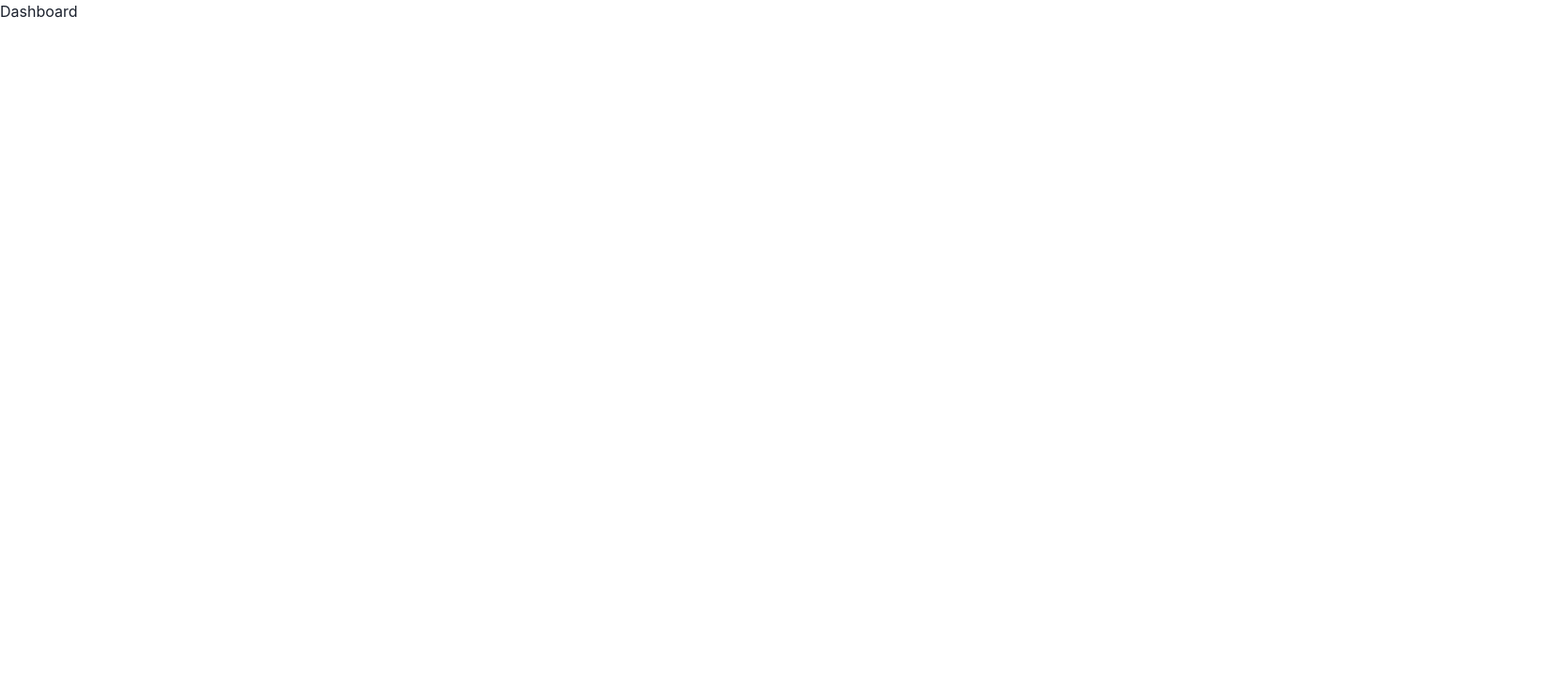
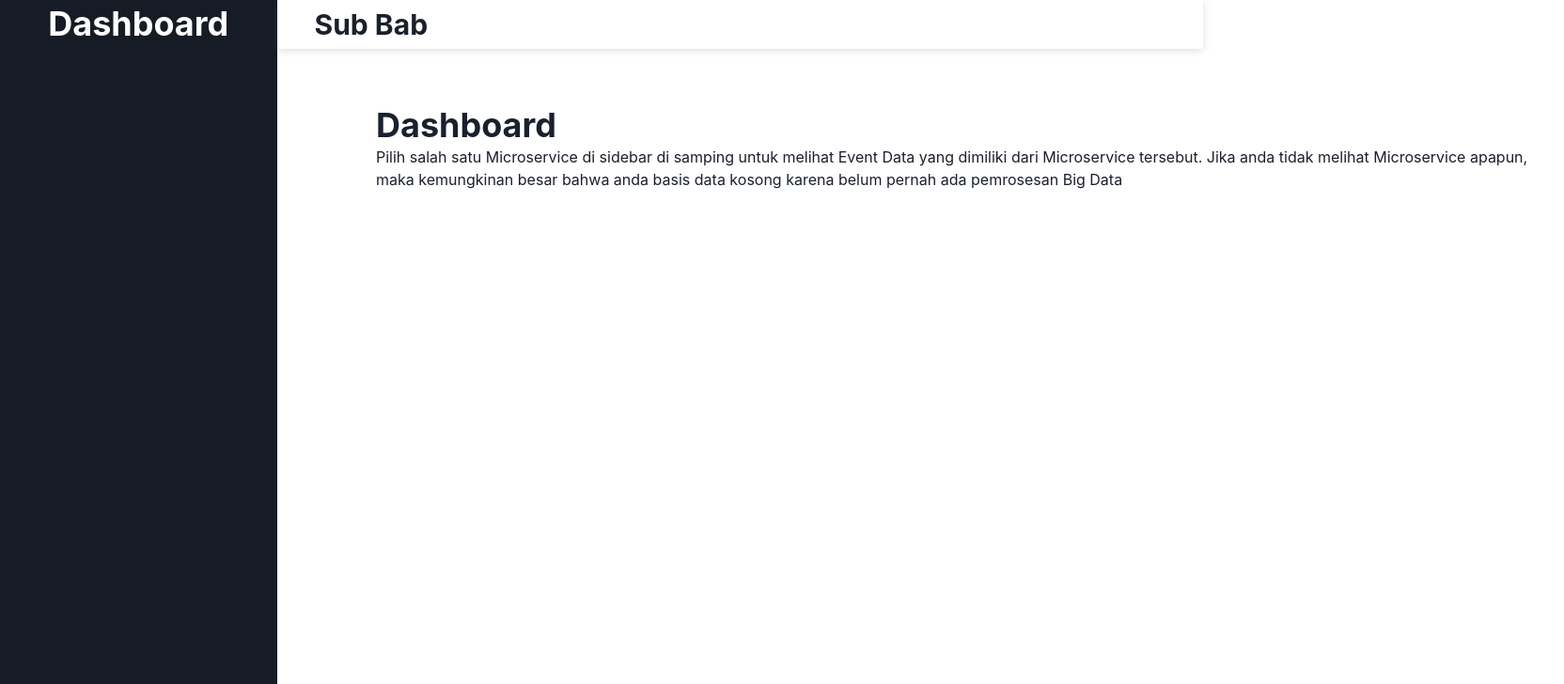
Before and after one commit to audi-skripsi/log-dashboard, a React (Create React App) app: page /dashboard in a window 1280 px wide. Shown: the top 728 px of the page at 94% size, 1664 px wide, since content can reach past the window. Built offline with nearby package versions, Linux system fonts and the light colour scheme.

Commit message:
[feature] add dashboard layout and index page

```diff
--- a/src/App.tsx
+++ b/src/App.tsx
@@ -1,7 +1,9 @@
 import { ChakraProvider } from "@chakra-ui/react";
 import React from "react";
 import { BrowserRouter, Route, Routes } from "react-router-dom";
-import routes from "./routes/routes";
+import DashboardContentLayout from "./layouts/DashboardContentLayout";
+import DashboardLayout from "./layouts/DashboardLayout";
+import { routes, dashboardRoutes } from "./routes/routes";
 
 function App() {
   return (
@@ -12,7 +14,22 @@ function App() {
             {routes.map((route, i) => (
               <Route key={i} path={route.path} element={<route.component />} />
             ))}
+            <Route path="/dashboard" element={<DashboardLayout />}>
+              {dashboardRoutes.map((route, i) => (
+                <Route
+                  index={route.index}
+                  key={i}
+                  path={route.path}
+                  element={
+                    <DashboardContentLayout title={route.title}>
+                      <route.component />
+                    </DashboardContentLayout>
+                  }
+                />
+              ))}
+            </Route>
           </Routes>
+          <Routes></Routes>
         </BrowserRouter>
       </ChakraProvider>
     </div>
--- /dev/null
+++ b/src/layouts/DashboardContentLayout.tsx
@@ -0,0 +1,18 @@
+import { Box, Heading } from "@chakra-ui/react";
+import React from "react";
+
+interface Props {
+  title?: string;
+  children: any;
+}
+
+const DashboardContentLayout = (props: Props) => {
+  return (
+    <Box>
+      <Heading>{props.title}</Heading>
+      {props.children}
+    </Box>
+  );
+};
+
+export default DashboardContentLayout;
--- /dev/null
+++ b/src/layouts/DashboardLayout.tsx
@@ -0,0 +1,44 @@
+import { Box, Container, Heading, Text } from "@chakra-ui/react";
+import React from "react";
+import { Outlet } from "react-router-dom";
+
+type Props = {};
+
+const DashboardLayout = (props: Props) => {
+  return (
+    <Box>
+      <Box position="fixed" display="flex" w="full" h="full" top={0} left={0}>
+        <Box w="sm" textColor="white" textAlign="center" bgColor="#161c26">
+          <Box mt="1">
+            <Heading as="h2">Dashboard</Heading>
+          </Box>
+        </Box>
+        <Box
+          bgColor="white"
+          boxShadow="rgba(99, 99, 99, 0.2) 0px 2px 8px 0px;"
+          px="2"
+          py="2"
+          w="full"
+          h="fit-content"
+          zIndex={100}
+        >
+          <Box>
+            <Heading as="h2" size="lg" ml="8">
+              Sub Bab
+            </Heading>
+          </Box>
+        </Box>
+      </Box>
+      <Container
+        ml={{ base: "52", sm: "60", md: "72", lg: "96" }}
+        mt="28"
+        h="full"
+        maxW="container.xl"
+      >
+        <Outlet />
+      </Container>
+    </Box>
+  );
+};
+
+export default DashboardLayout;
--- /dev/null
+++ b/src/pages/Analytics.tsx
@@ -0,0 +1,9 @@
+import React from "react";
+
+type Props = {};
+
+const Analytics = (props: Props) => {
+  return <div>Analytics</div>;
+};
+
+export default Analytics;
--- a/src/pages/Dashboard.tsx
+++ b/src/pages/Dashboard.tsx
@@ -1,9 +1,19 @@
+import { Box, Text } from "@chakra-ui/react";
 import React from "react";
 
 type Props = {};
 
 const Dashboard = (props: Props) => {
-  return <div>Dashboard</div>;
+  return (
+    <Box>
+      <Text>
+        Pilih salah satu Microservice di sidebar di samping untuk melihat Event
+        Data yang dimiliki dari Microservice tersebut. Jika anda tidak melihat
+        Microservice apapun, maka kemungkinan besar bahwa anda basis data kosong
+        karena belum pernah ada pemrosesan Big Data
+      </Text>
+    </Box>
+  );
 };
 
 export default Dashboard;
--- a/src/pages/Home.tsx
+++ b/src/pages/Home.tsx
@@ -26,7 +26,6 @@ const Home = (props: Props) => {
         <Button colorScheme="facebook" mt="2rem" as={Link} to="/dashboard">
           Start
         </Button>
-        <Link to="/dashboard">click me</Link>
       </Box>
     </Box>
   );
--- a/src/routes/routes.ts
+++ b/src/routes/routes.ts
@@ -1,27 +1,38 @@
-import React from "react"
-import Dashboard from "../pages/Dashboard"
-import Home from "../pages/Home"
-import Ping from "../pages/Ping"
+import React from "react";
+import Analytics from "../pages/Analytics";
+import Dashboard from "../pages/Dashboard";
+import Home from "../pages/Home";
+import Ping from "../pages/Ping";
 
 interface Route {
-    path: string
-    component: (any: any) => JSX.Element
+  path: string;
+  component: (any: any) => JSX.Element;
+  index?: boolean;
+  title?: string;
 }
 
-
-const routes: Route[] = [
+export const routes: Route[] = [
   {
     path: "/ping",
     component: Ping,
   },
   {
     path: "/",
-        component: Home
+    component: Home,
+  },
+];
+
+export const dashboardRoutes: Route[] = [
+  {
+    path: "",
+    component: Dashboard,
+    index: true,
+    title: "Dashboard",
   },
   {
-        path: "/dashboard",
-        component: Dashboard
-    }
-]
-
-export default routes
+    path: "analytics",
+    component: Analytics,
+    index: true,
+    title: "Analytics",
+  },
+];
```
Lines whose indentation alone changed are shown as unchanged.
